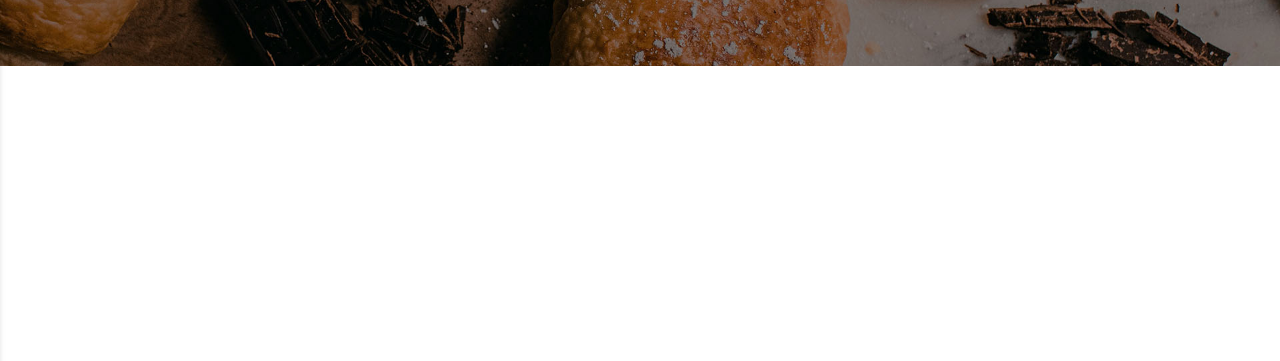
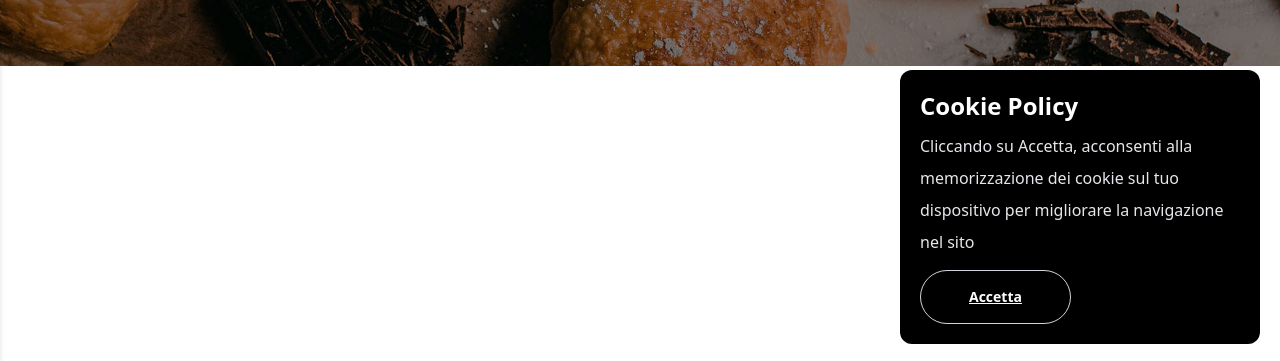
Before and after one commit to rossellamascia/site-pasticceria-dolcemente, a Next.js app: page / in a window 1280 px wide. Shown: the part 436-797 px from the top of the page. Built offline with nearby package versions, Linux system fonts and the light colour scheme; no server answers.

Commit message:
added chat for fb

```diff
--- a/pages/_app.tsx
+++ b/pages/_app.tsx
@@ -14,12 +14,32 @@ function MyApp({ Component, pageProps }: AppProps) {
           strategy="lazyOnload"
           src={`https://www.googletagmanager.com/gtag/js?id=${process.env.NEXT_PUBLIC_GA_ID}`}
         />
-        <Script id="googlegtag">
-          {`(function(w,d,s,l,i){w[l]=w[l]||[];w[l].push({'gtm.start':
-        new Date().getTime(),event:'gtm.js'});var f=d.getElementsByTagName(s)[0],
-        j=d.createElement(s),dl=l!='dataLayer'?'&l='+l:'';j.async=true;j.src=
-        'https://www.googletagmanager.com/gtm.js?id='+i+dl;f.parentNode.insertBefore(j,f);
-        })(window,document,'script','dataLayer','GTM-PVWKHDT');`}
+
+        <Script id="fb-getElement">
+          {`
+            var chatbox = document.getElementById('fb-customer-chat');
+            chatbox.setAttribute("page_id", "104073542195311");
+            chatbox.setAttribute("attribution", "biz_inbox");
+          `}
+        </Script>
+
+        <Script id="fb-fc">
+          {`
+          window.fbAsyncInit = function() {
+            FB.init({
+              xfbml            : true,
+              version          : 'v13.0'
+            });
+          };
+
+          (function(d, s, id) {
+            var js, fjs = d.getElementsByTagName(s)[0];
+            if (d.getElementById(id)) return;
+            js = d.createElement(s); js.id = id;
+            js.src = 'https://connect.facebook.net/it_IT/sdk/xfbml.customerchat.js';
+            fjs.parentNode.insertBefore(js, fjs);
+          }(document, 'script', 'facebook-jssdk'));
+        `}
         </Script>
         <Script strategy="lazyOnload" id="gtag">
           {`
--- /dev/null
+++ b/src/components/BannerCookies/BannerCookies.tsx
@@ -0,0 +1,26 @@
+export interface BannerCookiesProps {}
+const BannerCookies: React.FC<BannerCookiesProps> = () => {
+  return (
+    <div className="fixed bottom-0 right-0 z-50 px-4 pb-5 lg:px-5">
+      <div className="relative rounded-xl bg-black p-5">
+        <div className="-mx-4 flex flex-wrap items-center">
+          <div className="mb-4 w-full px-4 md:w-auto lg:mb-0">
+            <h3 className="font-heading mb-2 text-2xl font-bold text-white">
+              Cookie Policy
+            </h3>
+            <p className="max-w-xs leading-loose text-gray-200">
+              Cliccando su Accetta, acconsenti alla memorizzazione dei cookie
+              sul tuo dispositivo per migliorare la navigazione nel sito
+            </p>
+          </div>
+        </div>
+        <div className="flex w-full pt-3">
+          <a className="inline-block rounded-full border border-gray-300 bg-transparent px-12 py-4 text-sm font-bold text-white hover:border-gray-200 hover:bg-primary">
+            Accetta
+          </a>
+        </div>
+      </div>
+    </div>
+  );
+};
+export default BannerCookies;
--- a/src/pages/index/index.tsx
+++ b/src/pages/index/index.tsx
@@ -1,6 +1,7 @@
 import type { NextPage } from 'next';
 import Head from 'next/head';
 import Image from 'next/image';
+import BannerCookies from '../../components/BannerCookies/BannerCookies';
 import Hero from '../../components/Hero/Hero';
 import NavBar from '../../components/NavBar/NavBar';
 
@@ -19,6 +20,9 @@ export const Home: NextPage = () => {
       </Head>
       <NavBar />
       <Hero />
+      <BannerCookies />
+      <div id="fb-root"></div>
+      <div id="fb-customer-chat" className="fb-customerchat"></div>
     </>
   );
 };
```
